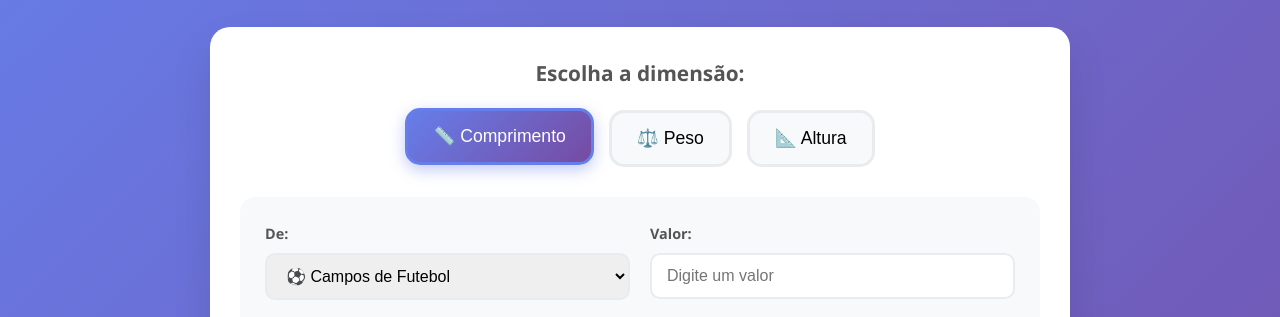
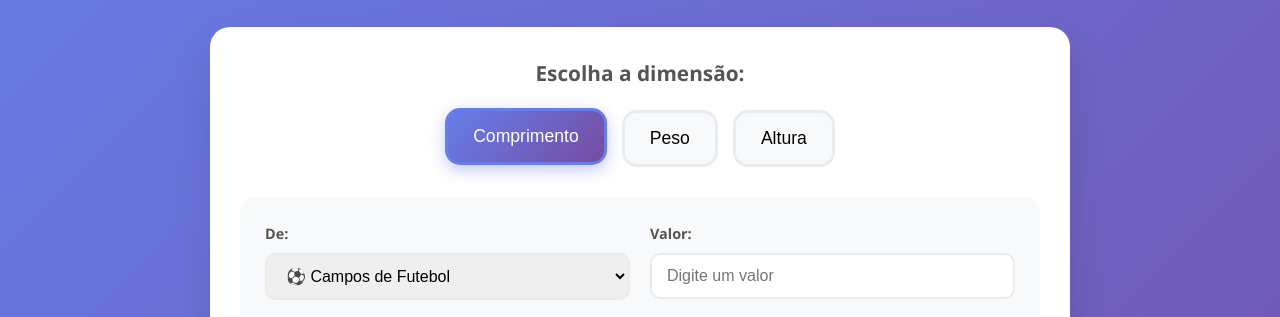
Before and after one commit to mathiasfk/unit-converter, a plain HTML site: page index.html in a window 1280 px wide. Shown: the part 192-509 px from the top of the page. Drawn offline with Linux system fonts and the light colour scheme.

Commit message:
style: removing some emojis to make less AI-y

```diff
--- a/index.html
+++ b/index.html
@@ -20,13 +20,13 @@
                     <h3>Escolha a dimensão:</h3>
                     <div class="dimension-buttons">
                         <button class="dimension-btn active" data-dimension="comprimento">
-                            📏 Comprimento
+                            Comprimento
                         </button>
                         <button class="dimension-btn" data-dimension="peso">
-                            ⚖️ Peso
+                            Peso
                         </button>
                         <button class="dimension-btn" data-dimension="altura">
-                            📐 Altura
+                            Altura
                         </button>
                     </div>
                 </div>
@@ -76,7 +76,7 @@
         </main>
 
         <footer>
-            <p>Criado com ❤️ para tornar as medidas mais divertidas!</p>
+            <p>Criado com ❤️ por <a href="https://github.com/mathiasfk">mathiasfk</a> para tornar as medidas mais divertidas!</p>
         </footer>
     </div>
 
--- a/script.js
+++ b/script.js
@@ -261,7 +261,7 @@ class UnitConverter {
         if (fromUnit && toUnit) {
             const infoHtml = `
                 <div class="units-info">
-                    <h4>📋 Informações das Unidades</h4>
+                    <h4>Informações das Unidades</h4>
                     <div class="unit-info-grid">
                         <div class="unit-info-item">
                             <span class="unit-emoji">${fromUnit.emoji}</span>
```
